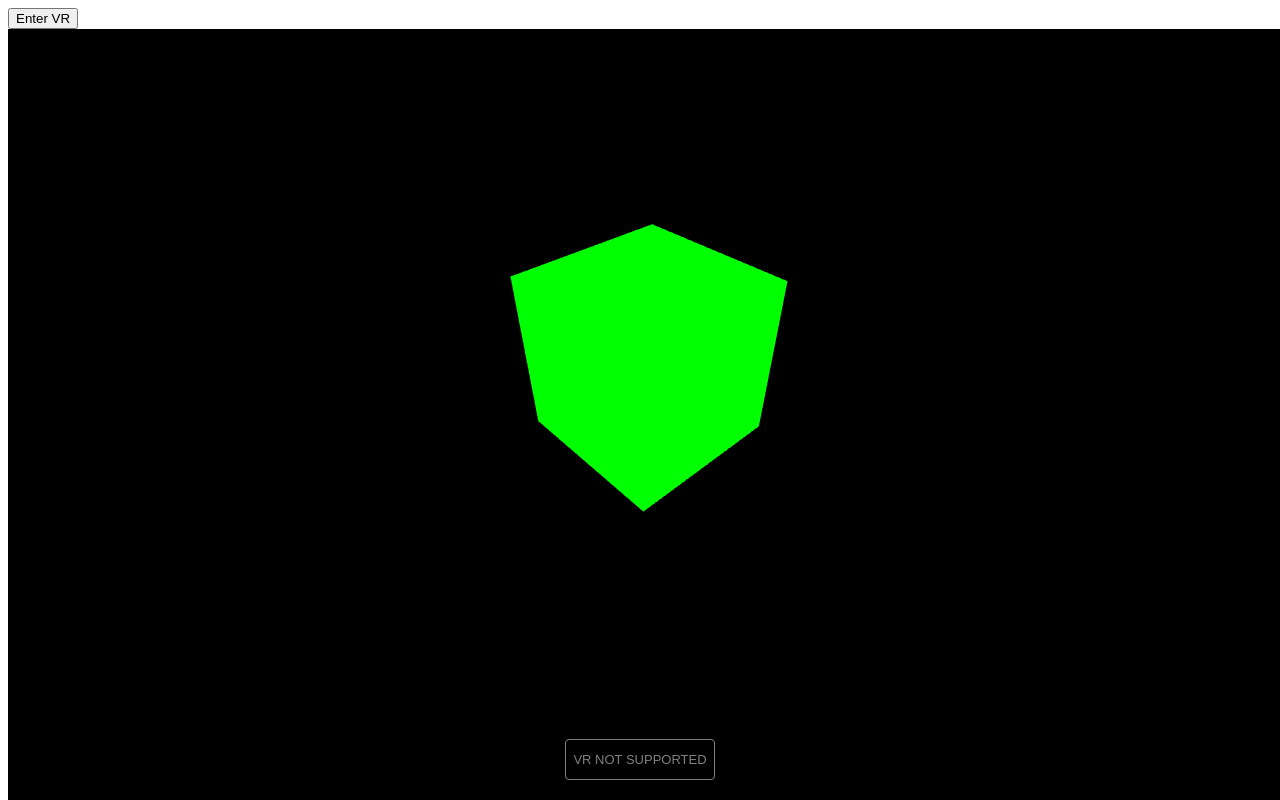
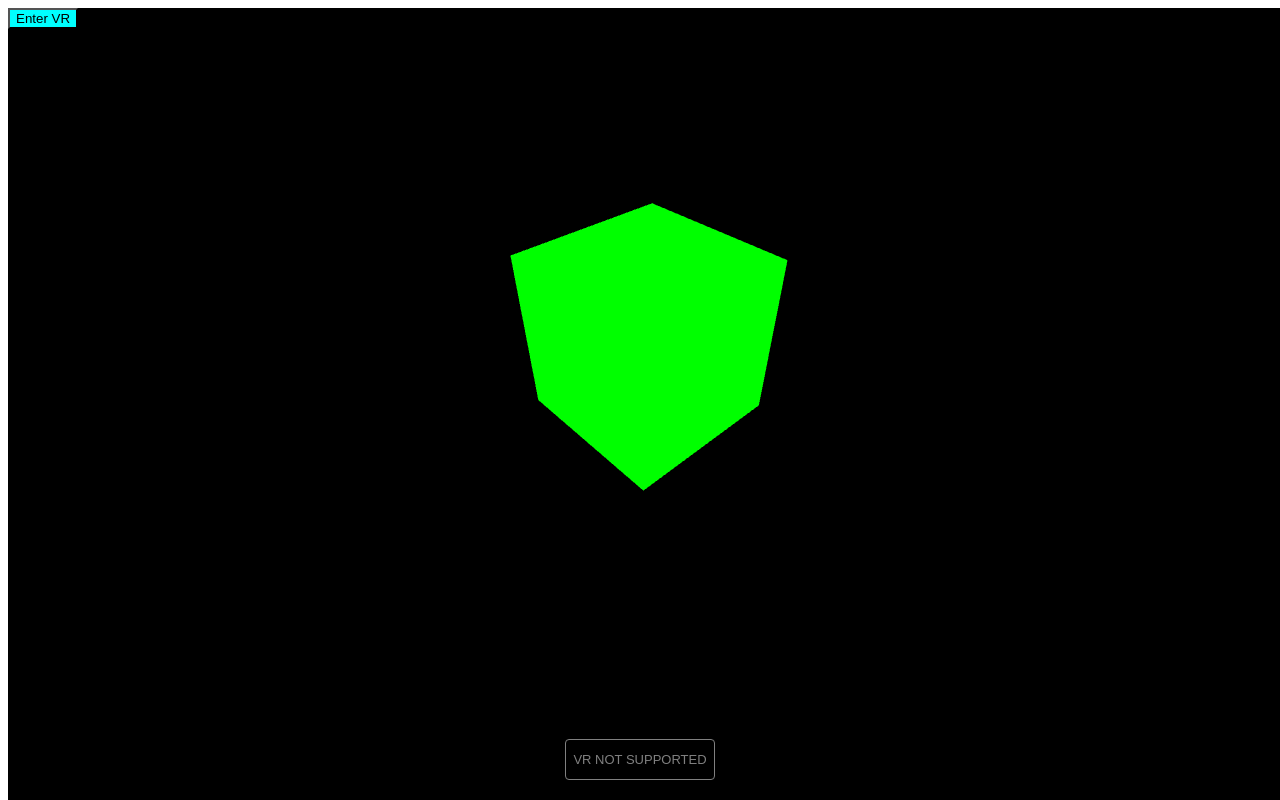
Before and after one commit to LakshmiPhani7680/LakshmiPhani7680.github.io, a website built with webpack: page sample.html in a window 1280 px wide. Shown: the top 800 px of the page. Built offline with nearby package versions, Linux system fonts and the light colour scheme; animation ran at ten frames a second.

Commit message:
Change Button

```diff
--- a/sample.html
+++ b/sample.html
@@ -6,6 +6,12 @@
     <title>Sample POC</title>
     <!-- Import Three.js library -->
     <script src="https://cdnjs.cloudflare.com/ajax/libs/three.js/r128/three.min.js"></script>
+    <style>
+        button{
+            position: absolute;
+            background-color: aqua;
+        }
+    </style>
 </head>
 <body>
     <div class="webgl-scene"></div>
```
